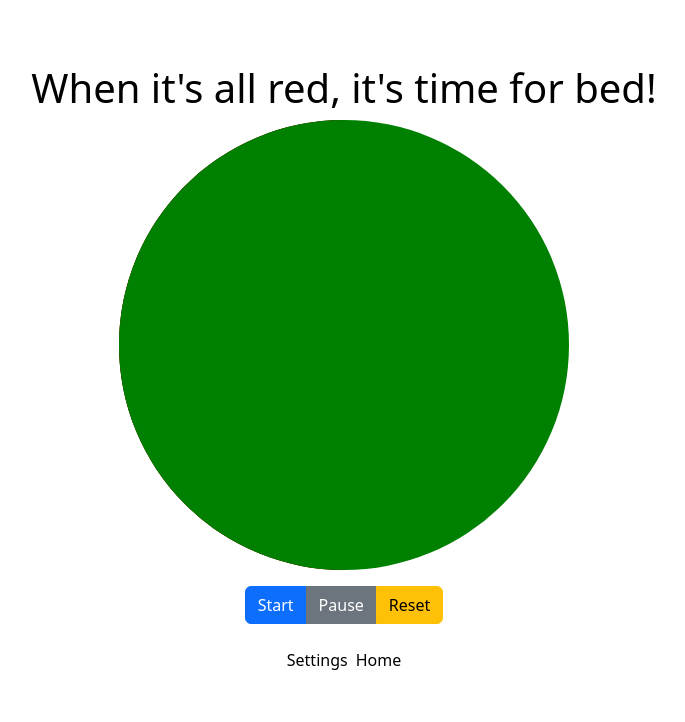
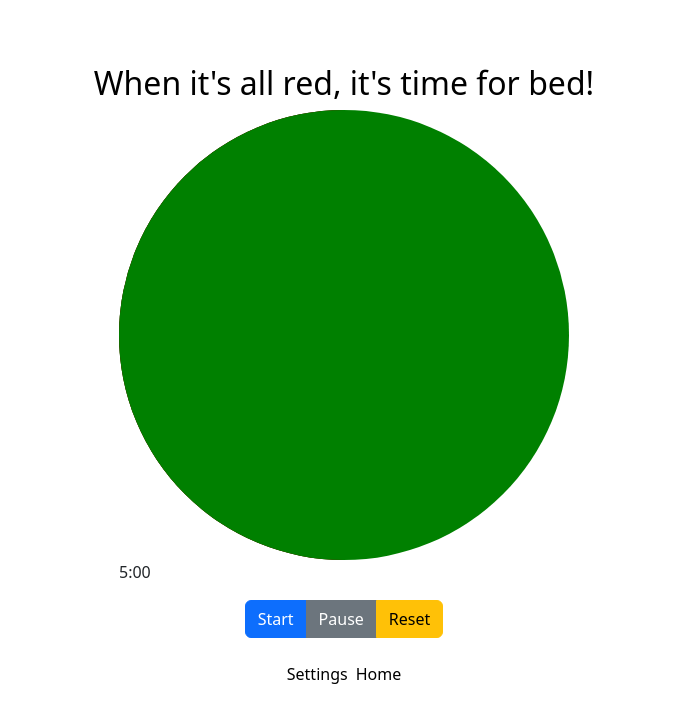
Before and after one commit to kristeehan/kid-countdown-clock-react, a React (Vite) app: page / in a window 1280 px wide. Shown: the top 722 px of the page, without its empty margins (296-981 px from the left). Built offline with nearby package versions, Linux system fonts and the light colour scheme.

Commit message:
Adding string countdown

```diff
--- a/src/Clock.tsx
+++ b/src/Clock.tsx
@@ -1,6 +1,6 @@
 import { useState, useEffect, useRef, CSSProperties } from "react";
 import ClockControls from "./ClockControls";
-import { getRotaRule, getOpaRule } from "./helpers";
+import { getRotaRule, getOpaRule, formatTime } from "./helpers";
 import { CLOCK_STATES, ClockState } from "./constants";
 import { useSelector } from "react-redux";
 import { RootState } from "./clockCountDownSlice";
@@ -33,8 +33,10 @@ function Clock() {
     AnimationStyle,
     React.Dispatch<React.SetStateAction<AnimationStyle>>,
   ] = useState({});
+  const [timeRemaining, setTimeRemaining] = useState(parseInt(currentTime, 10));
 
   const initialRender: React.MutableRefObject<boolean> = useRef(true);
+  const formatTimeTimeout: React.MutableRefObject<number> = useRef(Infinity);
 
   useEffect(function addEventListeners() {
     const spinner = document.querySelector(".spinner");
@@ -80,6 +82,37 @@ function Clock() {
     [clockState, timeCSS],
   );
 
+  useEffect(
+    function timerHandler() {
+      if (clockState === CLOCK_STATES.PLAYING) {
+        formatTimeTimeout.current = setInterval(() => {
+          setTimeRemaining((prevTimeRemaining) => {
+            if (prevTimeRemaining === 0) {
+              setClockState(CLOCK_STATES.OVER);
+              return 0;
+            }
+            console.log(formatTime(prevTimeRemaining - 1));
+            return prevTimeRemaining - 1;
+          });
+        }, 1000);
+      } else if (formatTimeTimeout.current) {
+        clearInterval(formatTimeTimeout.current);
+      }
+
+      if (
+        clockState === CLOCK_STATES.INITIAL ||
+        clockState === CLOCK_STATES.OVER
+      ) {
+        setTimeRemaining(parseInt(currentTime, 10));
+      }
+
+      return () => {
+        clearInterval(formatTimeTimeout.current);
+      };
+    },
+    [clockState, currentTime],
+  );
+
   return (
     <div
       data-testid="clock-container"
@@ -104,7 +137,11 @@ function Clock() {
           ></div>
           <div data-testid="mask" className="mask" style={maskStyle}></div>
         </div>
-        <ClockControls setClockState={setClockState} clockState={clockState} />{" "}
+        <div className="time-remaining">{formatTime(timeRemaining)}</div>
+        <ClockControls
+          setClockState={setClockState}
+          clockState={clockState}
+        />{" "}
       </div>
     </div>
   );
--- a/src/helpers.ts
+++ b/src/helpers.ts
@@ -7,7 +7,7 @@ import { DEFAULT_CLOCK_TIME_CSS } from "./constants";
  */
 export function getRotaRule(
   time: string = DEFAULT_CLOCK_TIME_CSS,
-  pause = false
+  pause = false,
 ): string {
   return `rota ${time} linear 1` + (pause ? ` paused` : "");
 }
@@ -22,7 +22,7 @@ export function getRotaRule(
 export function getOpaRule(
   time: string = DEFAULT_CLOCK_TIME_CSS,
   reverse = false,
-  pause = false
+  pause = false,
 ): string {
   if (reverse) {
     return `opa ${time} steps(1, end) 1 reverse` + (pause ? ` paused` : "");
@@ -65,3 +65,13 @@ export function getTimeCSSValue(timeInMinutes: number): string {
 export function getTimeFromCSSValue(timeCSSValue: string): number {
   return convertSecondsToMinutes(Number(timeCSSValue.slice(0, -1)));
 }
+
+export function formatTime(seconds: number): string {
+  const minutes = Math.floor(seconds / 60);
+  const remainingSeconds = seconds % 60;
+  // Pad the seconds with a leading zero if necessary
+  const paddedSeconds =
+    remainingSeconds < 10 ? "0" + remainingSeconds : remainingSeconds;
+
+  return `${minutes}:${paddedSeconds}`;
+}
--- a/src/style.css
+++ b/src/style.css
@@ -1,5 +1,6 @@
 html {
   box-sizing: border-box;
+  font-size: 16px;
 }
 *,
 *::before,
@@ -14,6 +15,8 @@ body {
 
 h1 {
   text-align: center;
+  font-size: 2rem;
+  margin-bottom: 8px;
 }
 
 .container {
@@ -134,6 +137,10 @@ h1 {
     margin: 2% 0;
   }
 
+  h1 {
+    font-size: 1.5rem;
+  }
+
   .wrapper {
     width: 350px;
     height: 350px;
```
